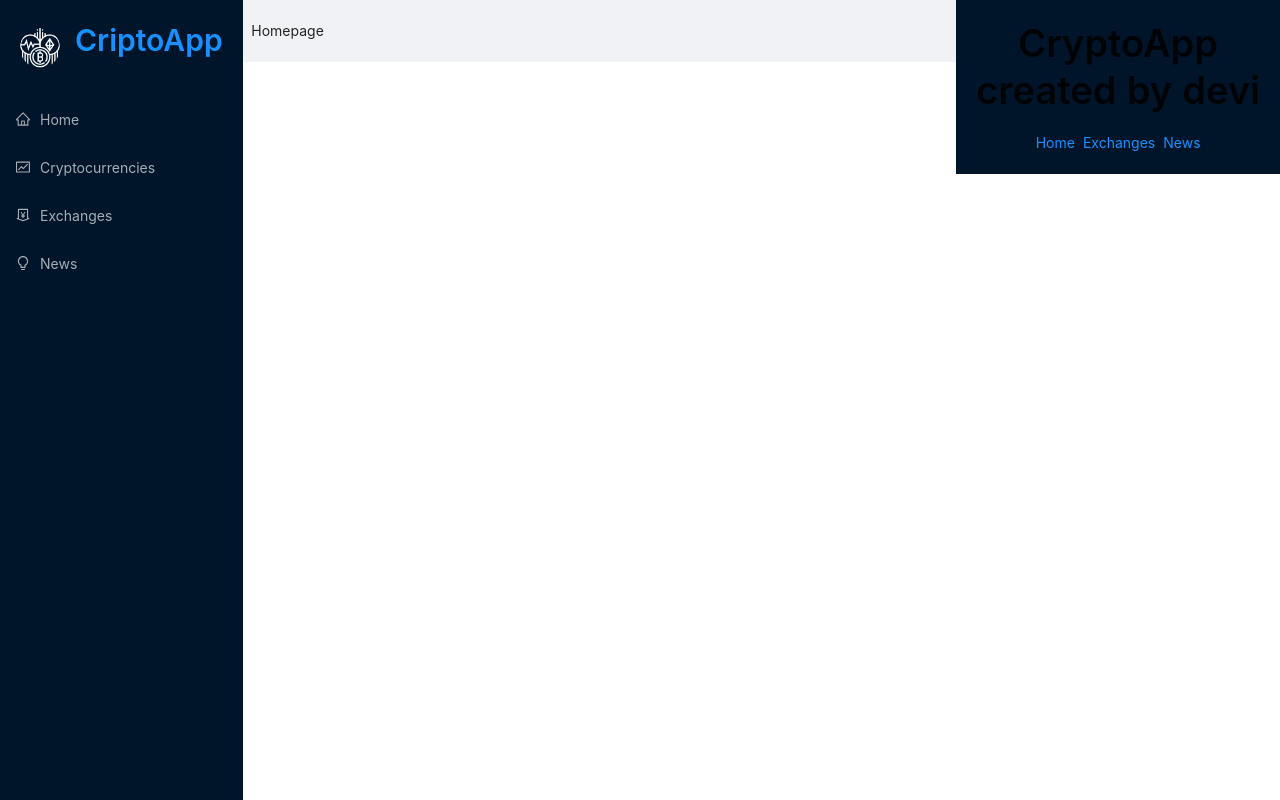
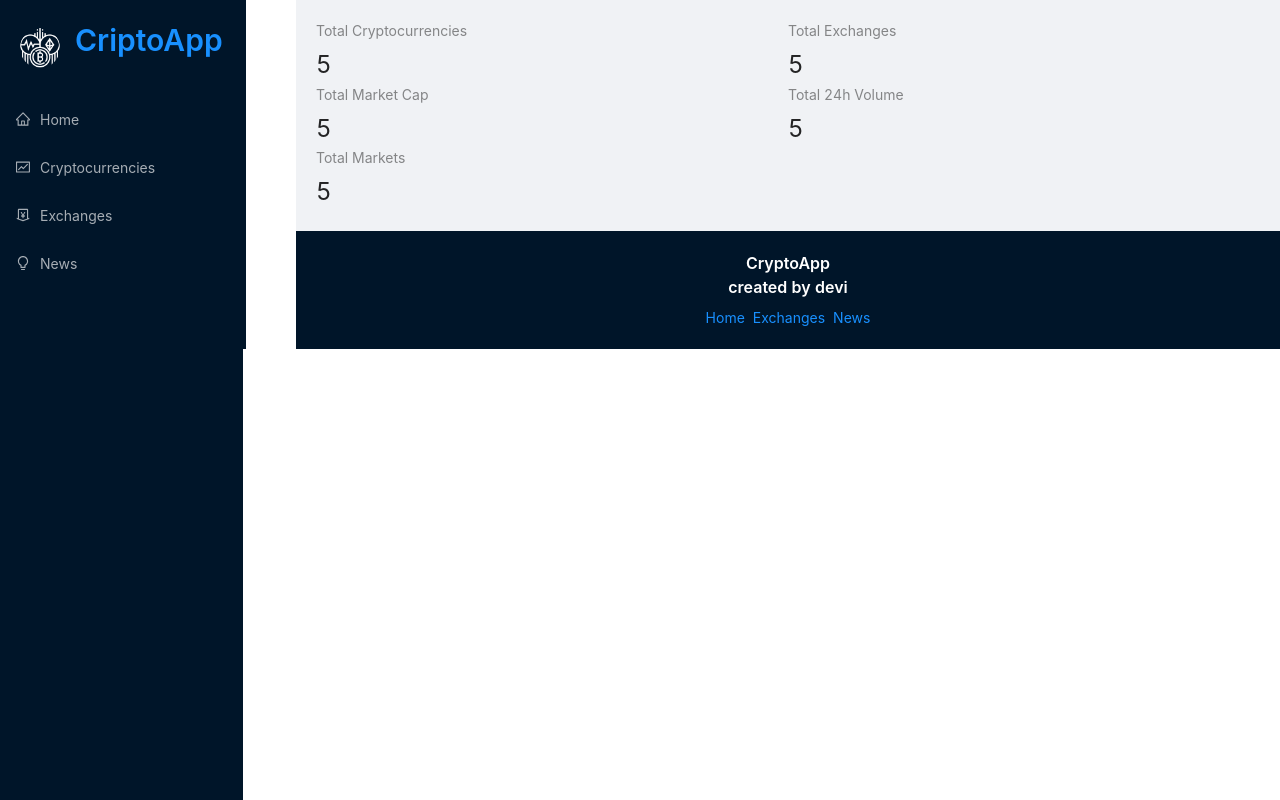
Before and after one commit to ElDev1/crypto_app, a React (Create React App) app: page / in a window 1280 px wide. Built offline with nearby package versions, Linux system fonts and the light colour scheme.

Commit message:
creating crytoapi with redux

```diff
--- a/src/App.js
+++ b/src/App.js
@@ -33,9 +33,8 @@ const App = () => {
                     </Switch>
                 </div>
             </Layout>
-        </div>
-        <div className='footer' level={5} style={{color: 'white', textAlign: 'center'}}>
-            <Typography.Title>
+                <div className='footer'>
+                <Typography.Title level={5} style={{ color: 'white', textAlign: 'center'}}>
                     CryptoApp <br />
                     created by devi
                 </Typography.Title>
@@ -46,6 +45,7 @@ const App = () => {
                 </Space>
             </div>
         </div>
+    </div>
   )
 }
 
--- /dev/null
+++ b/src/app/store.js
@@ -0,0 +1,8 @@
+import { configureStore } from "@reduxjs/toolkit";
+import { cryptoApi } from '../services/cryptoApi';
+
+export default configureStore({
+    reducer: {
+        [cryptoApi.reducerPath]: cryptoApi.reducer,
+    },
+});
--- a/src/components/Homepage.jsx
+++ b/src/components/Homepage.jsx
@@ -1,8 +1,21 @@
-import React from 'react'
+import React from 'react';
+import millify from 'millify';
+import { Typography, Row, Col, Statistic} from 'antd';
+
+const {Title} = Typography
 
 const Homepage = () => {
   return (
-    <div>Homepage</div>
+    <>
+        <title level={2} className='heading'>Global Crypto Stats</title>
+        <Row>
+            <Col span={12}><Statistic title='Total Cryptocurrencies' value='5' /></Col>
+            <Col span={12}><Statistic title='Total Exchanges' value='5' /></Col>
+            <Col span={12}><Statistic title='Total Market Cap' value='5' /></Col>
+            <Col span={12}><Statistic title='Total 24h Volume' value='5' /></Col>
+            <Col span={12}><Statistic title='Total Markets' value='5' /></Col>
+        </Row>
+    </>
   )
 }
 
--- a/src/index.js
+++ b/src/index.js
@@ -1,12 +1,16 @@
 import React from 'react';
 import ReactDOM from 'react-dom';
 import { BrowserRouter as Router } from 'react-router-dom';
+import { Provider } from 'react-redux';
 
 import App from './App';
 import 'antd/dist/antd.css';
+import store from './app/store';
 
 ReactDOM.render(
 <Router>
-    <App />
+    <Provider store={store}>
+        <App />
+    </Provider>
 </Router>
 , document.getElementById('root'));
--- /dev/null
+++ b/src/services/cryptoApi.js
@@ -0,0 +1,38 @@
+import { createApi, fetchBaseQuery } from '@reduxjs/toolkit/query';
+
+const cryptoApiHeaders = {
+    'X-RapidAPI-Host': 'coinranking1.p.rapidapi.com',
+    'X-RapidAPI-Key': '45c7a8d98cmsh3d7f93d3c98bd7bp11f461jsn8ee9d745de0d'
+}
+
+const baseUrl = 'https://coinranking1.p.rapidapi.com/coins';
+
+const createRequest = (url) => ({url, headers: cryptoApiHeaders})
+
+export const cryptoApi = createApi({
+    reducerPath: 'cryptoApi',
+    baseQuery: fetchBaseQuery({ baseUrl }),
+    endpoints: (builder) => ({
+        getCryptos: builder.query({
+            query: () => createRequest('/coins')
+        })
+    })
+})
+
+// var options = {
+//     method: 'GET',
+//     url: 'https://coinranking1.p.rapidapi.com/coins',
+//     params: {
+//       referenceCurrencyUuid: 'yhjMzLPhuIDl',
+//       timePeriod: '24h',
+//       tiers: '1',
+//       orderBy: 'marketCap',
+//       orderDirection: 'desc',
+//       limit: '50',
+//       offset: '0'
+//     },
+//     headers: {
+//       'X-RapidAPI-Host': 'coinranking1.p.rapidapi.com',
+//       'X-RapidAPI-Key': '45c7a8d98cmsh3d7f93d3c98bd7bp11f461jsn8ee9d745de0d'
+//     }
+//   };
```
Lines whose indentation alone changed are shown as unchanged.
